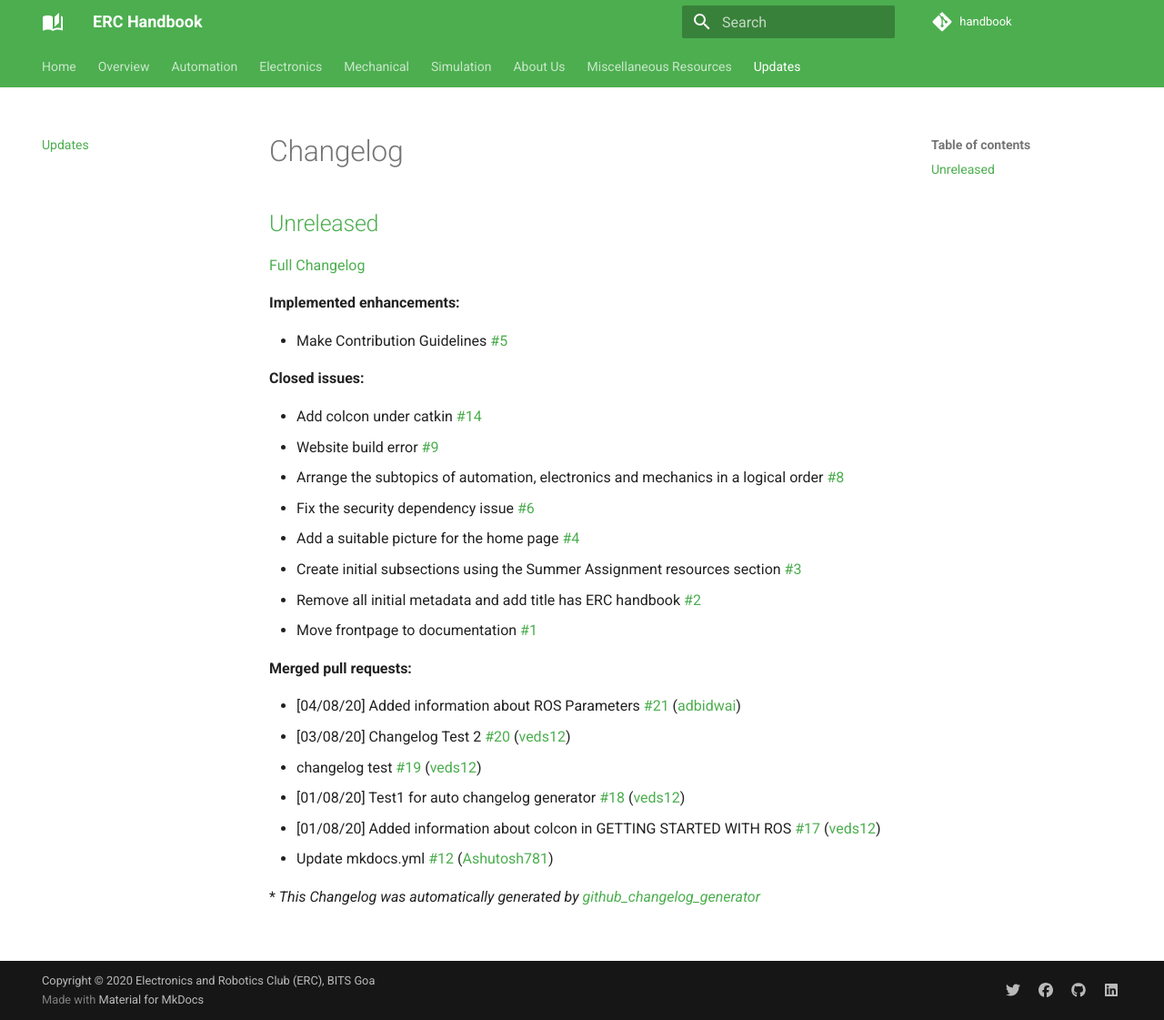
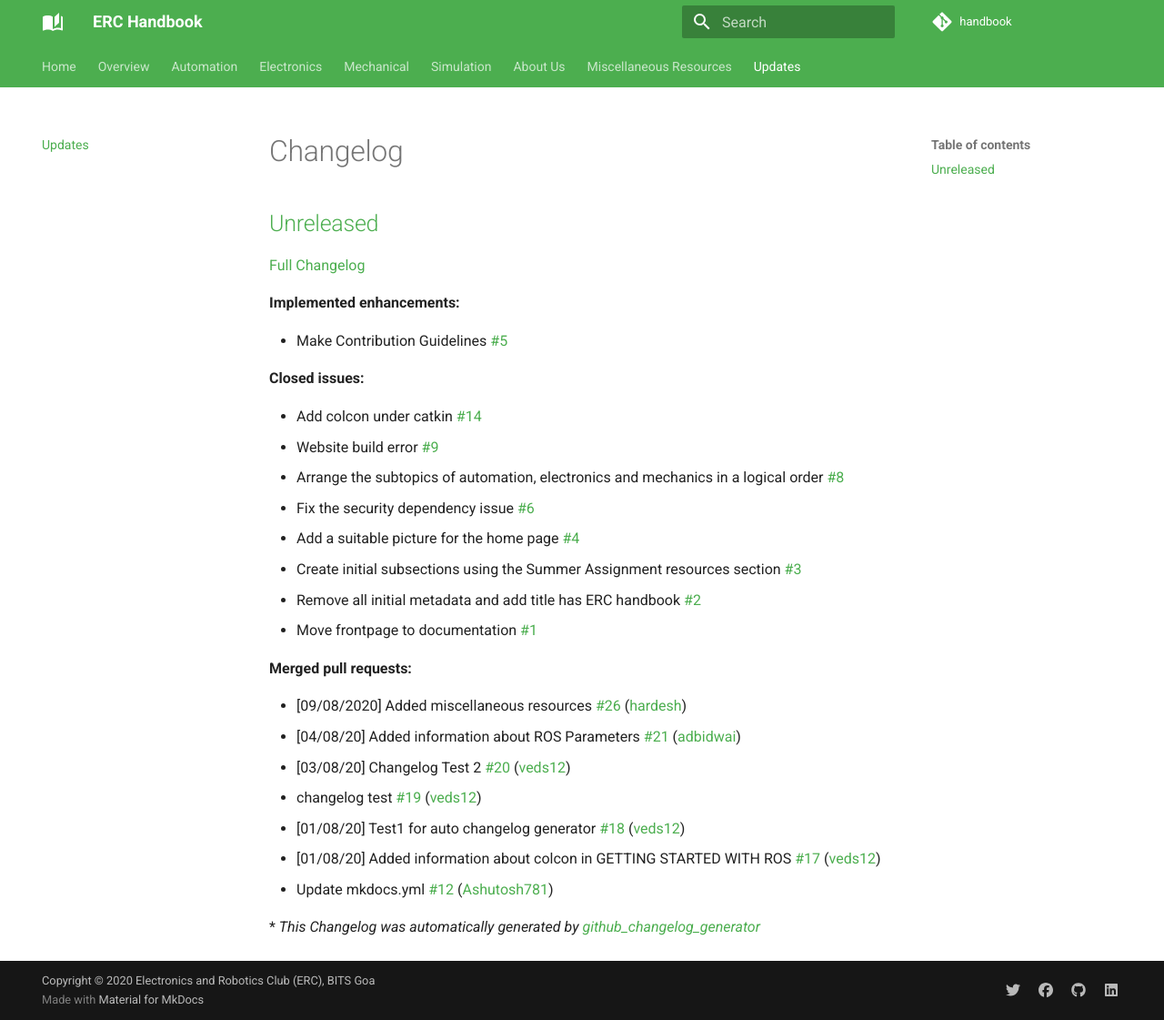
Before and after one commit to ERC-BPGC/handbook, an MkDocs documentation site: the page built from docs/CHANGELOG.md, in a window 1280 px wide and 1121 px high. Shown: the whole window at 91% size. Built offline with MkDocs 1.6.1 and Material for MkDocs 9.7.7, drawn with Linux system fonts in a browser that asks for light colours; comment, search, counter and statistics services are not loaded.

Commit message:
Updated CHANGELOG.md

```diff
--- a/docs/CHANGELOG.md
+++ b/docs/CHANGELOG.md
@@ -21,6 +21,7 @@
 
 **Merged pull requests:**
 
+- \[09/08/2020\] Added miscellaneous resources [\#26](https://github.com/ERC-BPGC/handbook/pull/26) ([hardesh](https://github.com/hardesh))
 - \[04/08/20\] Added information about ROS Parameters [\#21](https://github.com/ERC-BPGC/handbook/pull/21) ([adbidwai](https://github.com/adbidwai))
 - \[03/08/20\] Changelog Test 2 [\#20](https://github.com/ERC-BPGC/handbook/pull/20) ([veds12](https://github.com/veds12))
 - changelog test [\#19](https://github.com/ERC-BPGC/handbook/pull/19) ([veds12](https://github.com/veds12))
```
